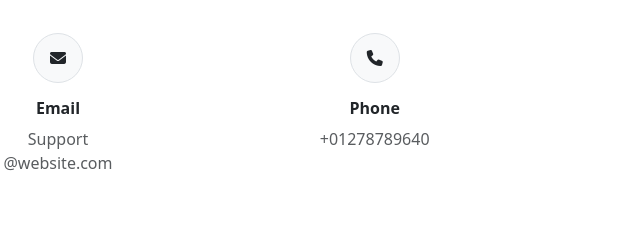
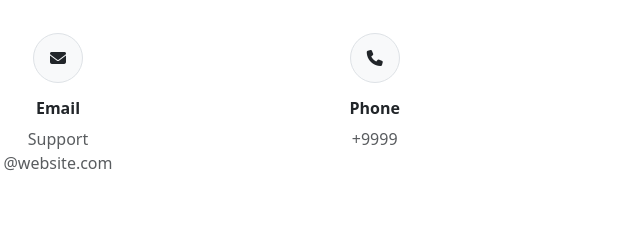
Before and after one commit to XJOKZVO/JK_Car, a plain HTML site: page index.html in a window 1280 px wide. Shown: the part 1400-1636 px from the top of the page, 582-1222 px from the left. Drawn offline with nearby package versions, Linux system fonts and the light colour scheme.

Commit message:
Update index.html

```diff
--- a/index.html
+++ b/index.html
@@ -232,7 +232,7 @@
                         <div class="item">
                             <span class="icon"><i class="fa fa-phone fa-2 border border-1 bg-light border-opacity-25 p-3 rounded-circle" aria-hidden="true"></i></span>
                             <h6 class="mt-3 fw-bolder">Phone</h6>
-                            <p class="text-muted">+01278789640</p>
+                            <p class="text-muted">+9999</p>
                         </div>
                     </div>
                 </div>
```
